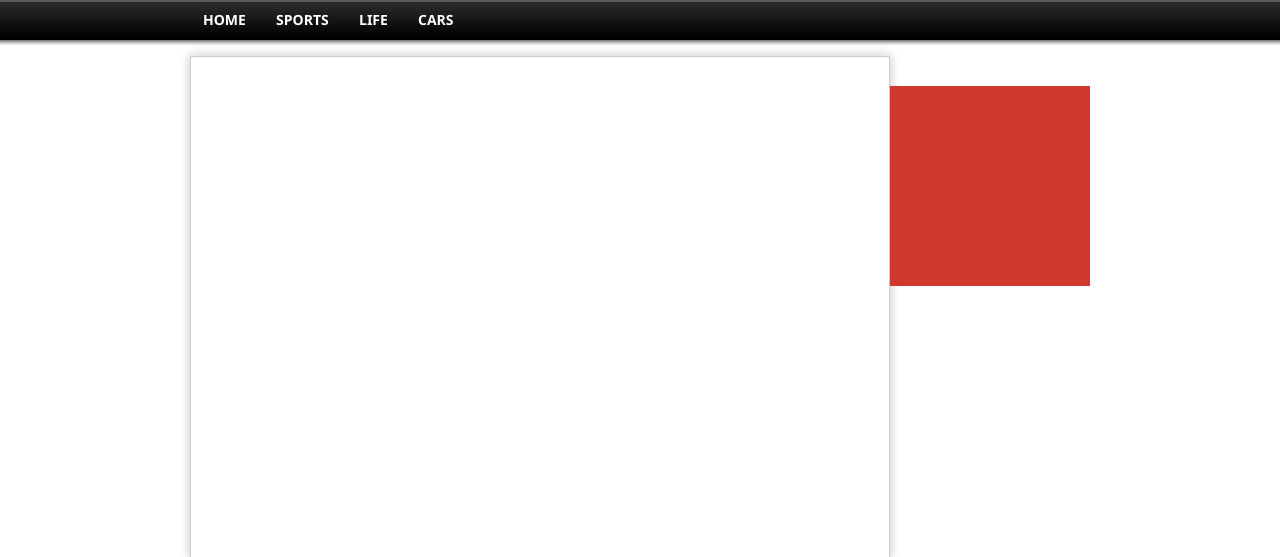
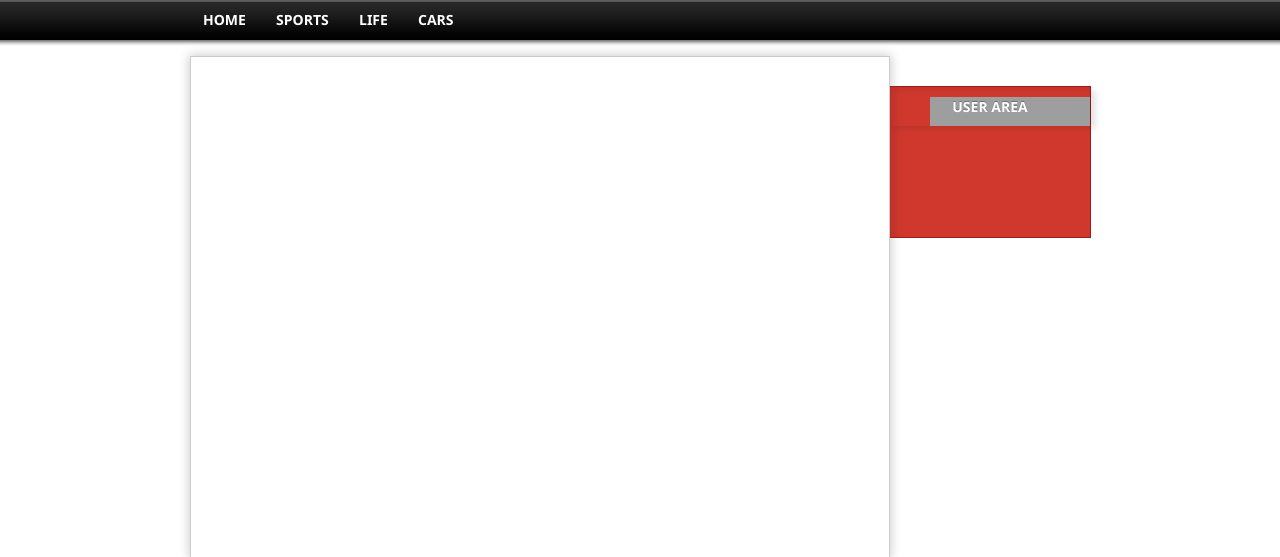
Before and after one commit to andrefreitas/feup-ltw-socialnews, a PHP site: page /template.html in a window 1280 px wide. Shown: the part 142-699 px from the top of the page. Run offline with PHP 8.4, Linux system fonts and the light colour scheme; grey boxes are pictures that could not be loaded.

Commit message:
Inserted user area box

```diff
--- a/css/template.css
+++ b/css/template.css
@@ -210,7 +210,25 @@
 
 .user{
 	width: 200px;
-	height: 200px;
+	height: 150px;
 	margin-top:30px;
 	background: #d1382d;
+	box-shadow: 6px 3px 6px rgba(0,0,0,0.1) inset;
+	border:solid 1px #a21a1a;
+	border-left:none;
 }
+
+.user h3{
+	text-transform:uppercase;
+	background:url(../imgs/user.png) no-repeat;
+	text-shadow: 0 -1px 0 rgba(0, 0 ,0, .3);
+	background-position:40px 10px;
+	font-weight:bold;
+	font-size:14px;
+	color:#ffffff;
+	text-align:center;
+	padding-top:10px;
+	padding-bottom:10px;
+	box-shadow: 6px 3px 6px rgba(0,0,0,0.1);
+
+}
--- a/template.html
+++ b/template.html
@@ -39,6 +39,7 @@
                 </div>
                 <div class="sidebar">
                 	<div class="user">
+                    	<h3>User Area</h3>
                     </div>
                 </div>
             </div>
```
